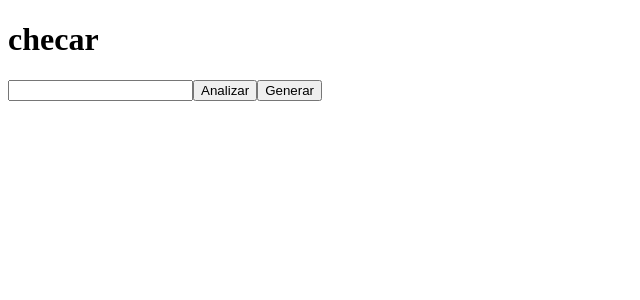
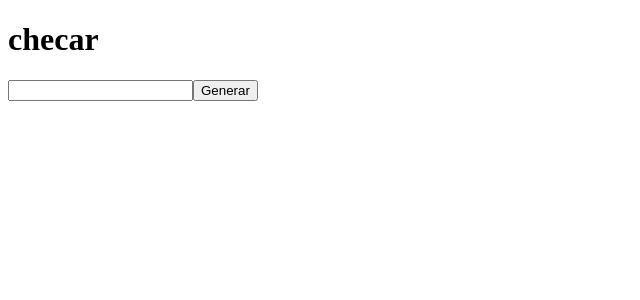
Before and after one commit to EmmanuelVO/appweb, a React (Create React App) app: page / in a window 1280 px wide. Shown: the top 300 px of the page, without its empty margins (0-640 px from the left). Built offline with nearby package versions, Linux system fonts and the light colour scheme; the HTML template or start-up script is replaced by a standard one.

Commit message:
Update App.js

```diff
--- a/src/App.js
+++ b/src/App.js
@@ -9,7 +9,6 @@ function App() {
     <div>
       <h1>{title}</h1>
       <input type="text" />
-      <button onClick={() => analyzeimage()}>Analizar</button>
       <button>Generar</button>
 
 
```
